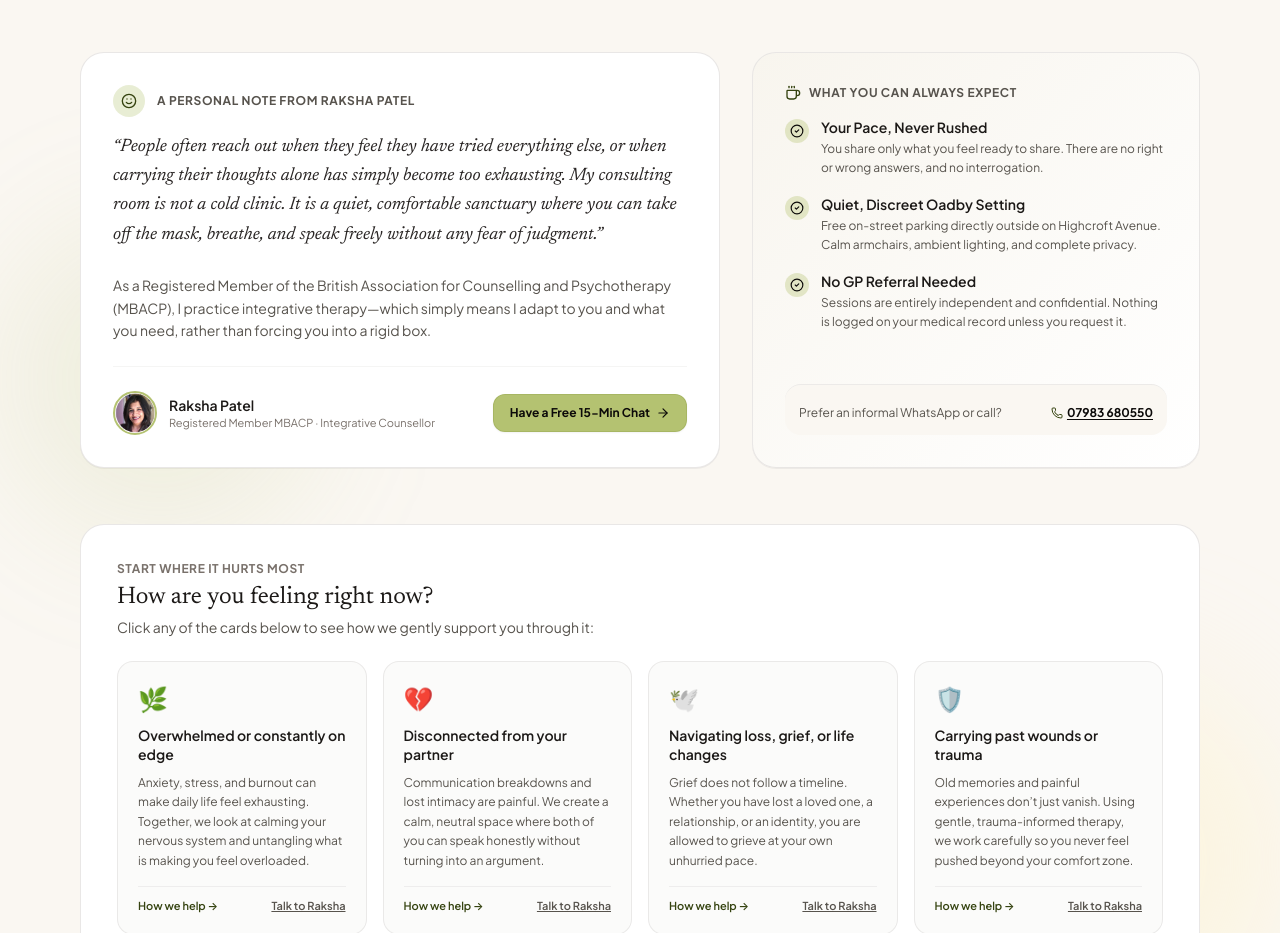
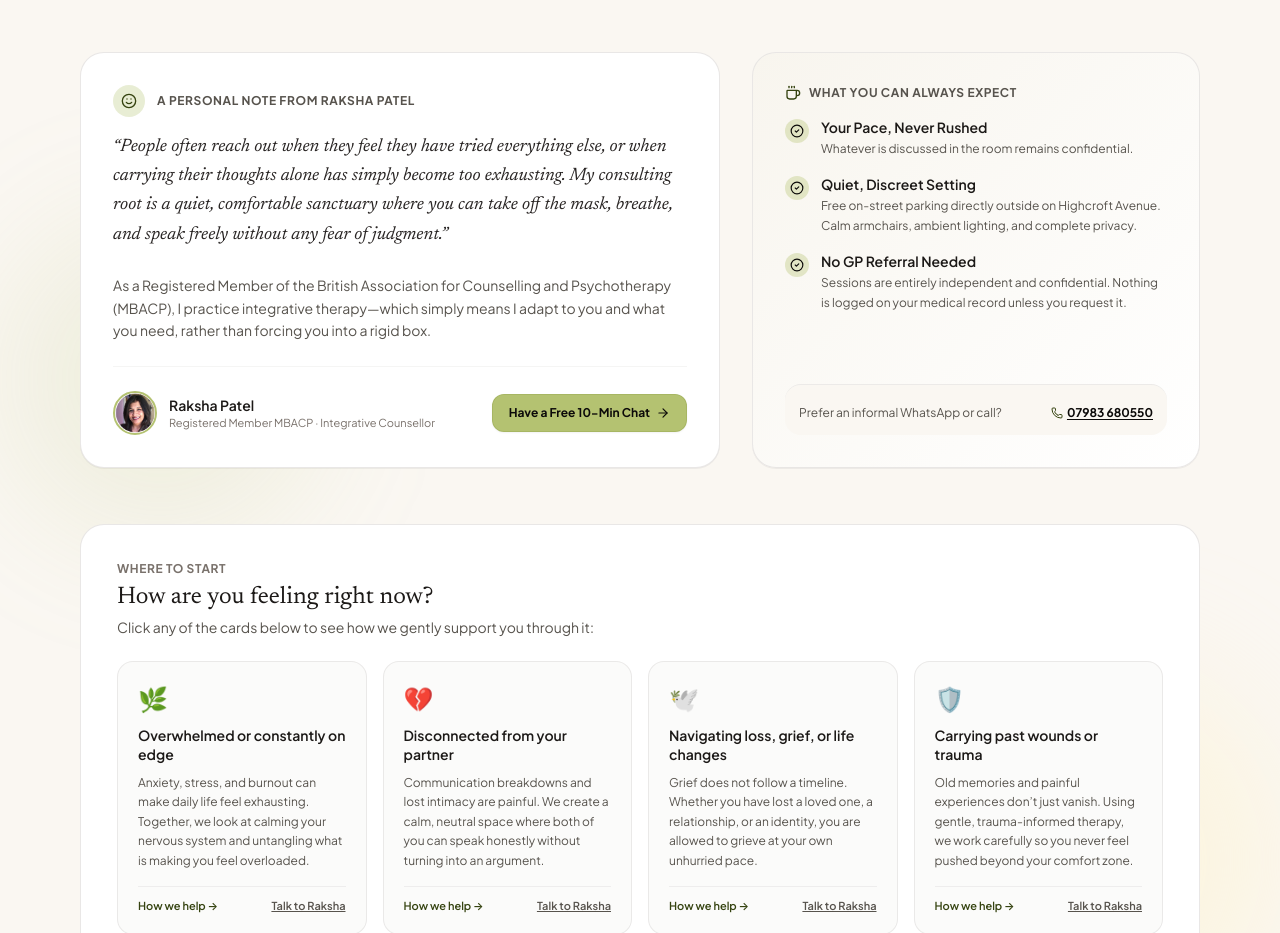
Before and after one commit to onyx35/google_ai_studio, a React (Vite) app: page / in a window 1280 px wide. Shown: the part 1120-2053 px from the top of the page. Built offline with nearby package versions, Linux system fonts and the light colour scheme.

Commit message:
Modified up to WHAT YOU CAN ALWAYS EXPECT

```diff
--- a/src/components/WarmWelcomeSection.tsx
+++ b/src/components/WarmWelcomeSection.tsx
@@ -53,7 +53,7 @@ export const WarmWelcomeSection: React.FC<WarmWelcomeSectionProps> = ({ onOpenBo
             You don’t have to carry everything by yourself.
           </h2>
           <p className="text-stone-600 text-sm sm:text-base leading-relaxed">
-            Taking the first step into counselling can feel vulnerable. Whether you are seeking therapy for the very first time or returning, you are met with warmth, empathy, and unconditional kindness.
+          Taking the first step into counselling can feel vulnerable. Whether you are seeking therapy for the very first time or returning, you are met with warmth, empathy, and unconditional kindness.
           </p>
         </div>
 
@@ -73,7 +73,7 @@ export const WarmWelcomeSection: React.FC<WarmWelcomeSectionProps> = ({ onOpenBo
 
               <blockquote className="text-base sm:text-lg text-stone-800 font-serif-display leading-relaxed italic mb-6">
                 &ldquo;People often reach out when they feel they have tried everything else, or when carrying their thoughts alone has simply become too exhausting.
-                My consulting room is not a cold clinic. It is a quiet, comfortable sanctuary where you can take off the mask, breathe, and speak freely without any fear of judgment.&rdquo;
+                My consulting root is a quiet, comfortable sanctuary where you can take off the mask, breathe, and speak freely without any fear of judgment.&rdquo;
               </blockquote>
 
               <p className="text-xs sm:text-sm text-stone-600 leading-relaxed">
@@ -98,7 +98,7 @@ export const WarmWelcomeSection: React.FC<WarmWelcomeSectionProps> = ({ onOpenBo
                 onClick={() => onOpenBooking()}
                 className="py-2.5 px-4 rounded-xl bg-[#b4c271] hover:bg-[#a3b35a] text-stone-950 font-bold text-xs transition-all shadow-xs border border-[#9eb05b]/60 flex items-center gap-1.5 cursor-pointer"
               >
-                <span>Have a Free 15-Min Chat</span>
+                <span>Have a Free 10-Min Chat</span>
                 <ArrowRight className="w-3.5 h-3.5" />
               </button>
             </div>
@@ -119,7 +119,7 @@ export const WarmWelcomeSection: React.FC<WarmWelcomeSectionProps> = ({ onOpenBo
                   <div>
                     <h5 className="font-semibold text-xs sm:text-sm text-stone-900">Your Pace, Never Rushed</h5>
                     <p className="text-xs text-stone-600 mt-0.5 leading-relaxed">
-                      You share only what you feel ready to share. There are no right or wrong answers, and no interrogation.
+                      Whatever is discussed in the room remains confidential.
                     </p>
                   </div>
                 </div>
@@ -129,7 +129,7 @@ export const WarmWelcomeSection: React.FC<WarmWelcomeSectionProps> = ({ onOpenBo
                     <CheckCircle2 className="w-3.5 h-3.5" />
                   </div>
                   <div>
-                    <h5 className="font-semibold text-xs sm:text-sm text-stone-900">Quiet, Discreet Oadby Setting</h5>
+                    <h5 className="font-semibold text-xs sm:text-sm text-stone-900">Quiet, Discreet Setting</h5>
                     <p className="text-xs text-stone-600 mt-0.5 leading-relaxed">
                       Free on-street parking directly outside on Highcroft Avenue. Calm armchairs, ambient lighting, and complete privacy.
                     </p>
@@ -167,7 +167,7 @@ export const WarmWelcomeSection: React.FC<WarmWelcomeSectionProps> = ({ onOpenBo
         <div className="bg-white rounded-3xl p-6 sm:p-9 border border-stone-200/90 shadow-2xs">
           <div className="max-w-xl mb-6">
             <span className="text-xs font-bold uppercase tracking-wider text-stone-500 block mb-1">
-              Start Where It Hurts Most
+              Where to Start
             </span>
             <h3 className="text-xl sm:text-2xl font-normal text-stone-900 font-serif-display">
               How are you feeling right now?
```
